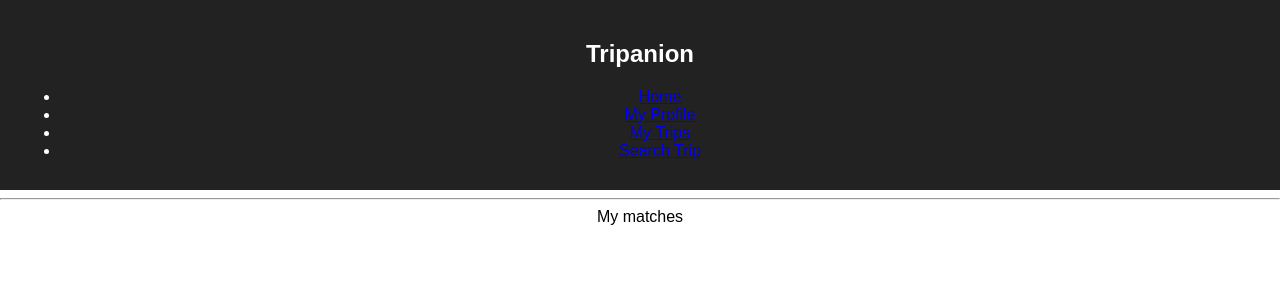
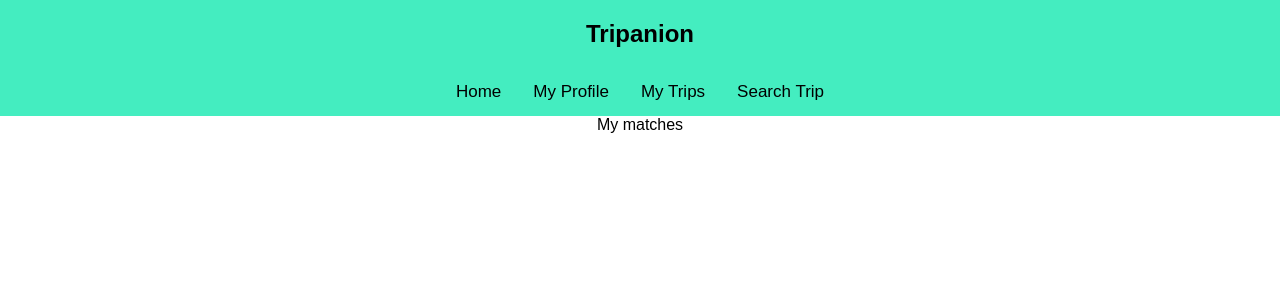
Before and after one commit to nickdaminov/Tripanion, a React (Create React App) app: page /matches in a window 1280 px wide. Shown: the top 300 px of the page. Built offline with nearby package versions, Linux system fonts and the light colour scheme.

Commit message:
added travis file

```diff
--- a/package.json
+++ b/package.json
@@ -4,8 +4,10 @@
   "private": true,
   "dependencies": {
     "react": "^15.5.4",
+    "react-bootstrap": "^0.31.0",
     "react-dom": "^15.5.4",
-    "react-router": "^4.1.1"
+    "react-router": "^4.1.1",
+    "superagent": "^3.5.2"
   },
   "devDependencies": {
     "react-scripts": "0.9.5"
--- a/src/App.css
+++ b/src/App.css
@@ -1,5 +1,9 @@
 .App {
   text-align: center;
+}
+
+.Home {
+  text-align: left;
 }
 
 .MainScreenOptions {
@@ -11,9 +15,38 @@
 }
 
 .App-header {
-  background-color: #222;
+  background-color: #44edc0;
   height: 150px;
   padding: 20px;
+  color: white;
+}
+
+/* Add a black background color to the top navigation */
+.topnav {
+  background-color: #44edc0;
+  color: black;
+  overflow: hidden;
+}
+
+/* Style the links inside the navigation bar */
+.topnav a {
+  display: inline-block;
+  color: black;
+  text-align: center;
+  padding: 14px 16px;
+  text-decoration: none;
+  font-size: 17px;
+}
+
+/* Change the color of links on hover */
+.topnav a:hover {
+  background-color: #ddd;
+  color: black;
+}
+
+/* Add a color to the active/current link */
+.topnav a.active {
+  background-color: #4CAF50;
   color: white;
 }
 
--- a/src/App.js
+++ b/src/App.js
@@ -11,23 +11,21 @@
 import MyMatches from "./MyMatches"
 import Home from "./Home"
 import Search from "./Search"
+
 class App extends Component {
   render() {
       return(
           <Router>
               <div  className="App">
-                  <div className="App-header">
+                  <div className="topnav" id="myTopnav">
+
                       <h2>Tripanion</h2>
-                      <ul>
-                          <li><Link to="/">Home</Link></li>
-                          <li><Link to="/profile">My Profile</Link></li>
-                          <li><Link to="/matches">My Trips</Link></li>
-                          <li><Link to="/search">Search Trip</Link></li>
+                      <Link to="/">Home</Link>
+                      <Link to="/profile">My Profile</Link>
+                      <Link to="/matches">My Trips</Link>
+                      <Link to="/search">Search Trip</Link>
 
-                      </ul>
                   </div>
-
-                  <hr/>
 
                   <Route exact path="/" component={Home}/>
                   <Route path="/profile" component={MyProfile}/>
--- a/src/MyProfile.js
+++ b/src/MyProfile.js
@@ -3,6 +3,12 @@
 import './App.css';
 
 class MyProfile extends Component {
+    constructor() {
+        super();
+        this.state = {
+        };
+
+    }
 
     render() {
         return (
--- a/src/Search.js
+++ b/src/Search.js
@@ -2,19 +2,23 @@
 import './App.css';
 import SearchBar from './search/SearchBar'
 import TripList from './search/TripList'
+import request from 'superagent';
 
 class Search extends Component {
     constructor() {
         super();
         this.state = {
-            trips: [
+            trips: []
+        };
+        this.handleChange = this.handleChange.bind(this);
+    }
+    handleChange = (a) => {
+        const url = ``;
 
-            ]
-        }
-    }
-    handleChange(a) {
-        console.log(a);
-    }
+        request.get(url, (err, res) => {
+            this.setState({gifs: res.body.data})
+        });
+    };
     render() {
         return (
             <div>
--- a/src/search/Trip.js
+++ b/src/search/Trip.js
@@ -0,0 +1,11 @@
+import React from 'react';
+
+const Trip = (trip) => {
+    return (
+        <div className="trip-item">
+            <img src={trip.url} />
+        </div>
+    )
+};
+
+export default Trip;
--- a/src/search/TripList.js
+++ b/src/search/TripList.js
@@ -2,13 +2,12 @@
 import Trip from './Trip';
 
 const TripList = (props) => {
-    const trips = props.trips.map((trip) => {
-
+    const tripElems = props.trips.map((trip) => {
+        return <Trip key={trip.id}  />
     });
 
     return (
-        <ul>{trips}</ul>
-    );
+        <div className="trip-list">{tripElems}</div>    );
 };
 
 export default TripList;
```
Also changed, not shown: src/search/searchStyle.css (added, +71 -0 lines), .travis.yml (added).
